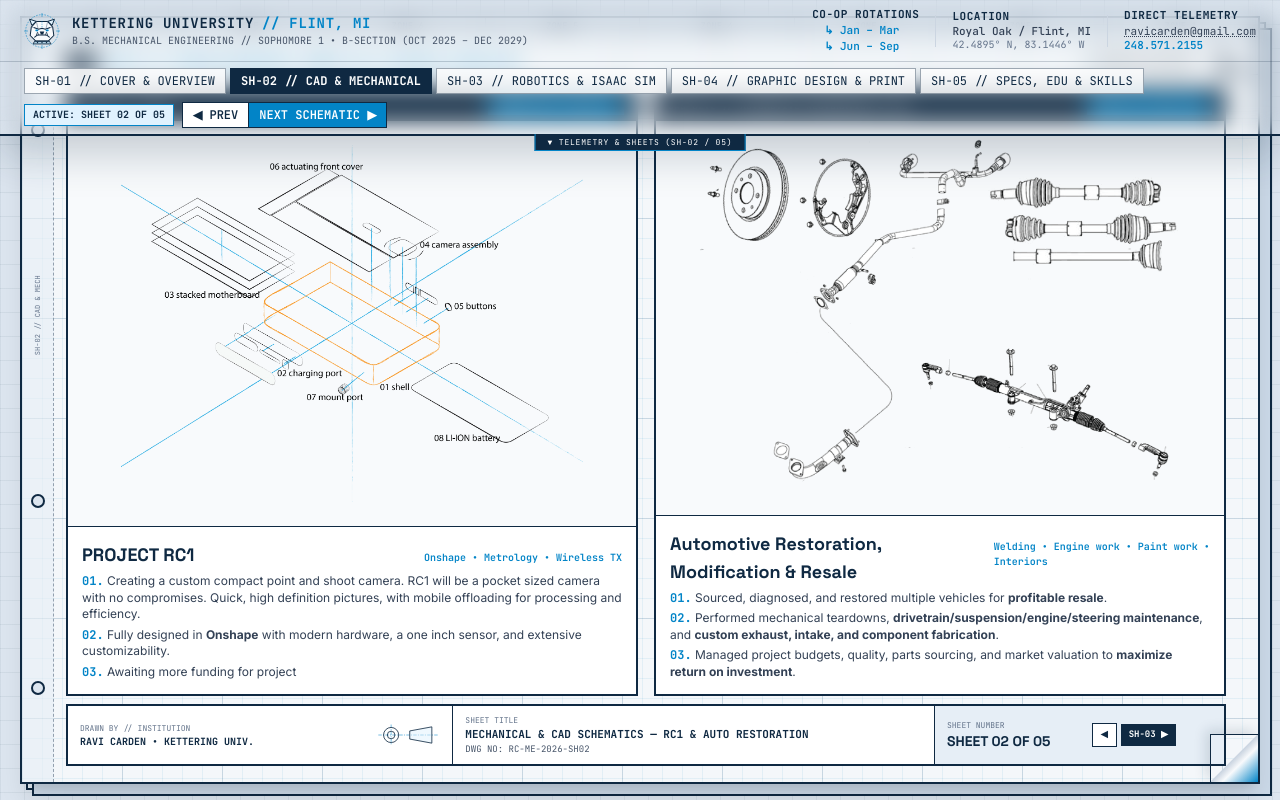
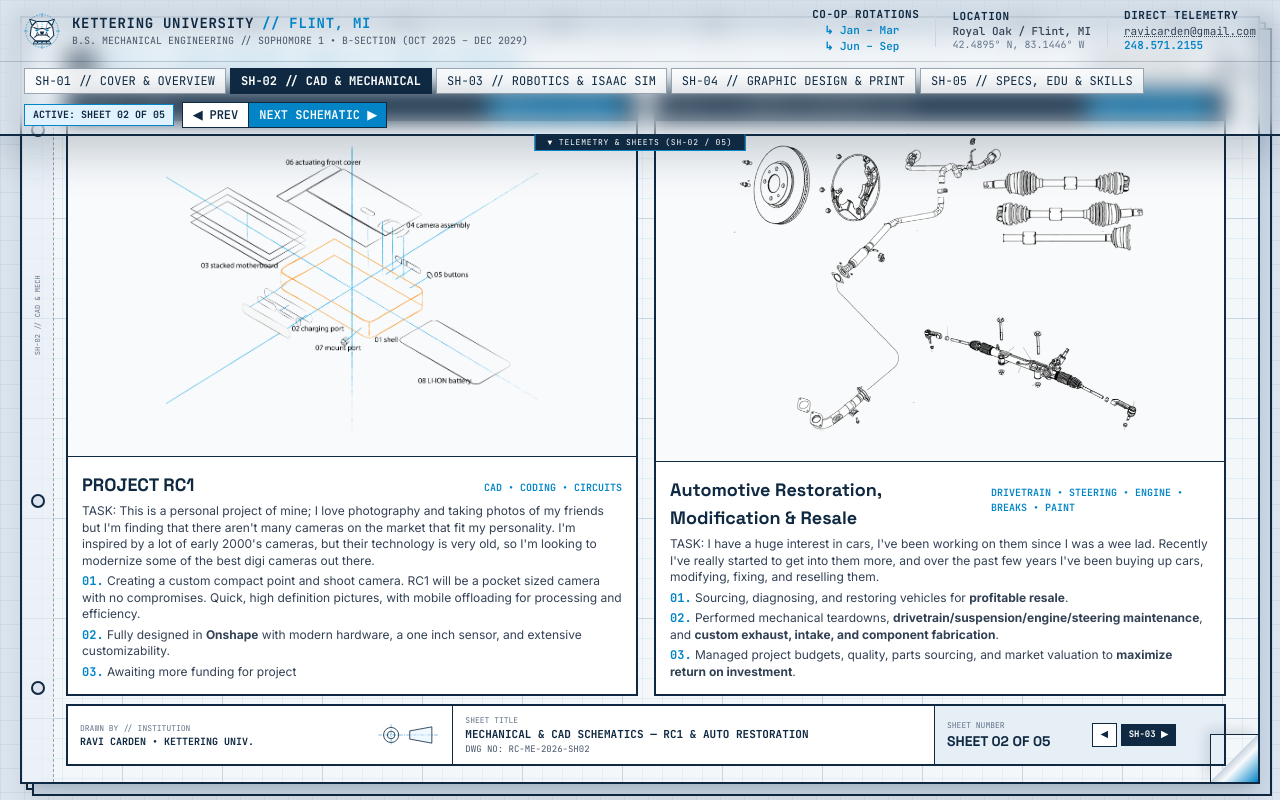
Before and after one commit to rahhahabi/Portfolio, a plain HTML site: page index.html in a window 1280 px wide. Both pictures are taken after a click on the button "SH-02: CAD ▶". Drawn offline with nearby package versions, Linux system fonts and the light colour scheme.

Commit message:
Update index.html

```diff
--- a/index.html
+++ b/index.html
@@ -627,9 +627,10 @@
               <div class="shrink-0 p-3.5">
                 <div class="flex items-baseline justify-between gap-2 mb-1">
                   <h3 class="font-display text-lg font-bold text-[#0F2942]">PROJECT RC1 </h3>
-                  <span class="font-mono-tech text-[10px] text-[#0284C7] font-semibold">Onshape • Metrology • Wireless TX</span>
+                  <span class="font-mono-tech text-[10px] text-[#0284C7] font-semibold">CAD • CODING • CIRCUITS</span>
                 </div>
                 <ul class="space-y-1 text-xs text-slate-700 leading-snug">
+                  <li><strong class="font-mono-tech text-[#0284C7]"> </strong> TASK: </strong> This is a personal project of mine; I love photography and taking photos of my friends but I'm finding that there aren't many cameras on the market that fit my personality. I'm inspired by a lot of early 2000's cameras, but their technology is very old, so I'm looking to modernize some of the best digi cameras out there.
                   <li><strong class="font-mono-tech text-[#0284C7]">01.</strong> Creating a custom compact point and shoot camera. RC1 will be a pocket sized camera with no compromises. Quick, high definition pictures, with mobile offloading for processing and efficiency.</li>
                   <li><strong class="font-mono-tech text-[#0284C7]">02.</strong> Fully designed in <strong>Onshape</strong> with modern hardware, a one inch sensor, and extensive customizability.</li>
                   <li><strong class="font-mono-tech text-[#0284C7]">03.</strong> Awaiting more funding for project</li>
@@ -651,10 +652,11 @@
               <div class="shrink-0 p-3.5">
                 <div class="flex items-baseline justify-between gap-2 mb-1">
                   <h3 class="font-display text-lg font-bold text-[#0F2942]">Automotive Restoration, Modification &amp; Resale</h3>
-                  <span class="font-mono-tech text-[10px] text-[#0284C7] font-semibold">Welding • Engine work • Paint work • Interiors</span>
+                  <span class="font-mono-tech text-[10px] text-[#0284C7] font-semibold">DRIVETRAIN • STEERING • ENGINE • BREAKS • PAINT</span>
                 </div>
                 <ul class="space-y-1 text-xs text-slate-700 leading-snug">
-                  <li><strong class="font-mono-tech text-[#0284C7]">01.</strong> Sourced, diagnosed, and restored multiple vehicles for <strong>profitable resale</strong>.</li>
+                  <li><strong class="font-mono-tech text-[#0284C7]"> </strong> TASK: </strong> I have a huge interest in cars, I've been working on them since I was a wee lad. Recently I've really started to get into them more, and over the past few years I've been buying up cars, modifying, fixing, and reselling them.
+                  <li><strong class="font-mono-tech text-[#0284C7]">01.</strong> Sourcing, diagnosing, and restoring vehicles for <strong>profitable resale</strong>.</li>
                   <li><strong class="font-mono-tech text-[#0284C7]">02.</strong> Performed mechanical teardowns, <strong>drivetrain/suspension/engine/steering maintenance</strong>, and <strong>custom exhaust, intake, and component fabrication</strong>.</li>
                   <li><strong class="font-mono-tech text-[#0284C7]">03.</strong> Managed project budgets, quality, parts sourcing, and market valuation to <strong>maximize return on investment</strong>.</li>
                 </ul>
```
